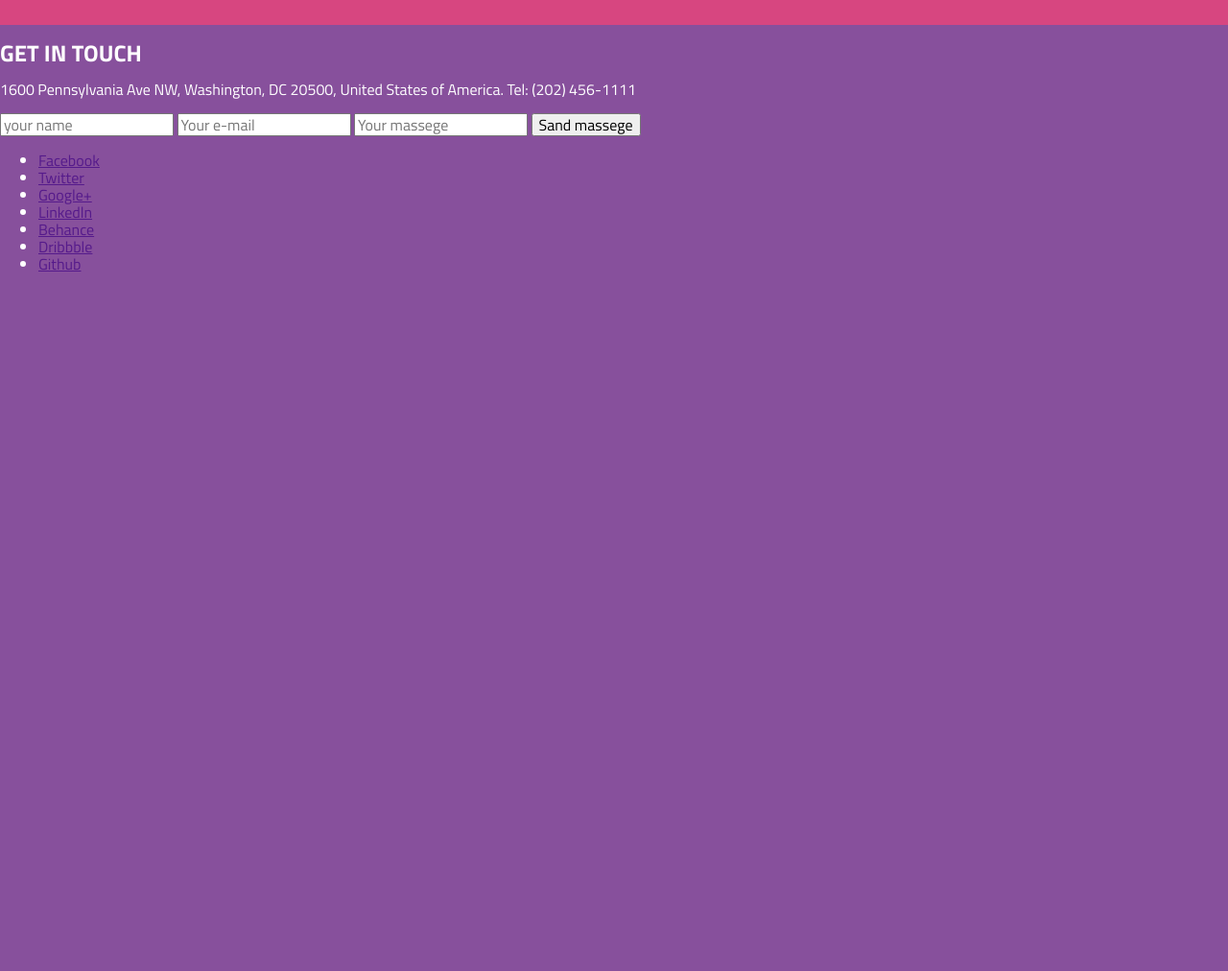
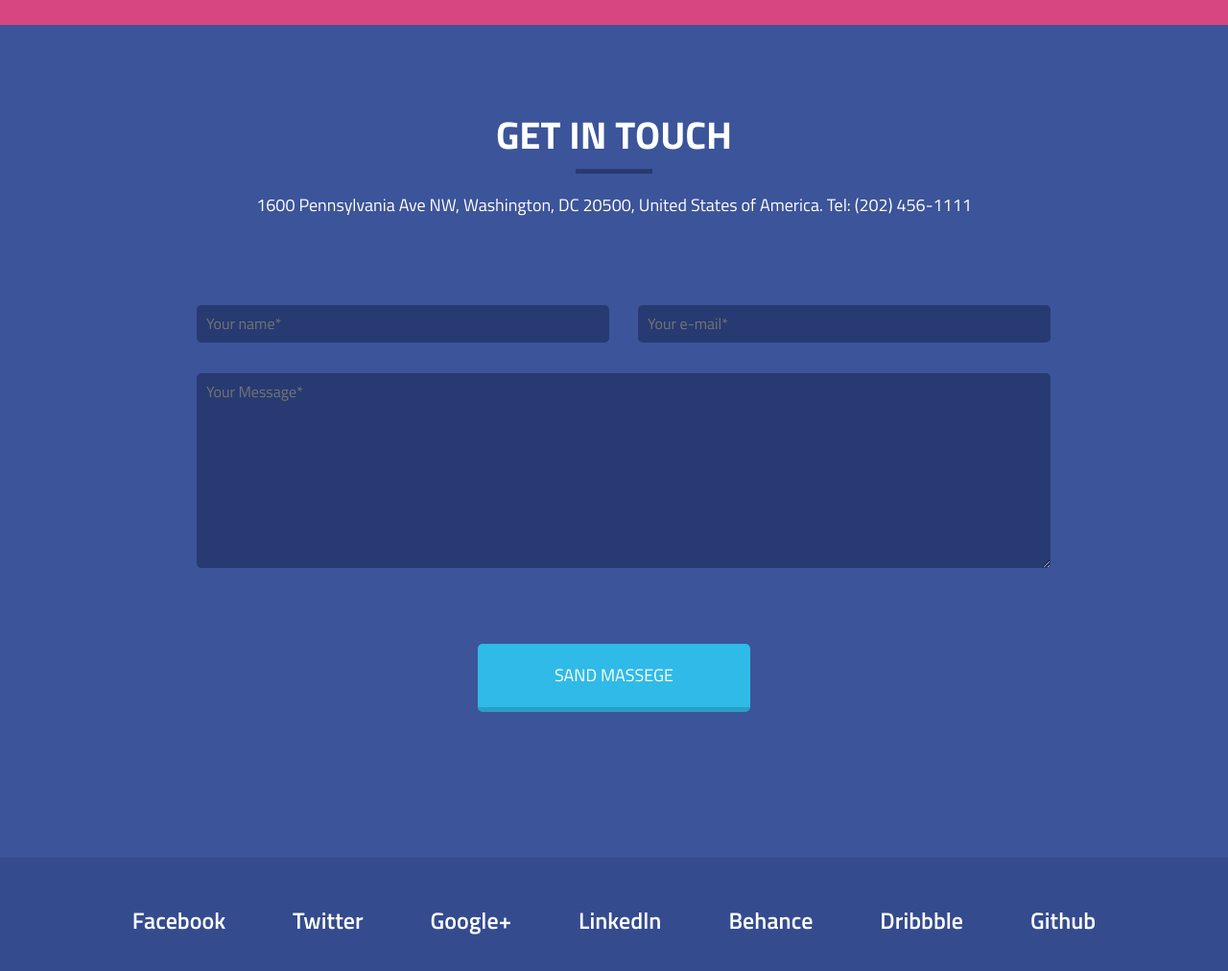
Before and after one commit to saloev/Cuda, a plain HTML site: page index.html in a window 1280 px wide. Shown: the part 5492-6504 px from the top of the page at 96% size. Before the commit the page ends 5792 px from the top, so only its background shows below. Drawn offline with Linux system fonts and the light colour scheme.

Commit message:
stay in touch and main-footer sections are stylized

```diff
--- a/index.html
+++ b/index.html
@@ -4,7 +4,7 @@
 	<meta charset="UTF-8">
 	<title>Cuda</title>
 	<link rel="stylesheet" href="normalize.css">
-	<link href="https://fonts.googleapis.com/css?family=Titillium+Web:300,400,400i,700,900" rel="stylesheet">
+	<link href="https://fonts.googleapis.com/css?family=Titillium+Web:300,400,400i,600,700,900" rel="stylesheet">
 	<link rel="stylesheet" href="style.css">
 </head>
 <body>
@@ -254,21 +254,30 @@
 			</div>
 		</section>
 		<section class="feedback">
+			<div class="wrapper">
 				<h2 class="section-tittle">GET IN TOUCH</h2>
-			<p>1600 Pennsylvania Ave NW, Washington, DC 20500, United States of America. Tel: (202) 456-1111</p>
-			<form action="https://www.some-site.ru">
+				<p class="feedback-subtitle">1600 Pennsylvania Ave NW, Washington, DC 20500, United States of America. Tel: (202) 456-1111</p>
+				<form action="https://www.some-site.com">
+					<p>
 						<lable for="name" class="visually-hidden"></lable>
-				<input type="text" id="name" placeholder="your name" required></input>
+						<input type="text" id="name" placeholder="Your name*" required></input>
+					</p>
+					<p>
 						<lable for="email" class="visually-hidden"></lable>
-				<input type="email" id="email" placeholder="Your e-mail" required></input>
-				<lable for="name" class="visually-hidden"></lable>
-				<input type="text" id="name" placeholder="Your massege" required></input>
+						<input type="email" id="email" placeholder="Your e-mail*" required></input>
+					</p>
+					<p>
+						<lable for="Your-Message" class="visually-hidden"></lable>
+						<textarea name="" id="Your-Message" cols="30" rows="10" placeholder="Your Message*"></textarea>
+					</p>
 					<input type="button" value="Sand massege">
 				</form>
+			</div>
 		</section>
 	</main>
 
 	<footer class="main-footer">
+		<div class="wrapper">
 			<ul>
 				<li><a href="">Facebook</a></li>
 				<li><a href="">Twitter</a></li>
@@ -278,7 +287,7 @@
 				<li><a href="">Dribbble</a></li>
 				<li><a href="">Github</a></li>
 			</ul>
-
+		</div>
 	</footer>
 
 </body>
--- a/style.css
+++ b/style.css
@@ -472,3 +472,108 @@ a: active {
 					margin: 0; padding: 0;
 					color: #ffdd99; font-size: 18px; line-height: 26px; font-weight: 400;
 				}
+
+/*
+
+*/
+.feedback {
+	padding: 100px 0 150px 0;
+
+	color: #fff; text-align: center;
+
+	background: #3c5499;
+}
+	.feedback .wrapper {
+		display: flex; flex-direction: column; align-items: center;
+	}
+		.feedback h2 {
+			margin: 0;
+
+			font-size: 40px; line-height: 30px; text-transform: uppercase;
+		}
+		.feedback h2::after {
+			content: ""; margin: 20px auto; display: block; width: 80px; height: 5px;
+
+			background: #273a71;
+		}
+		.feedback .feedback-subtitle {
+			margin: 0 0 75px 0;
+
+			font-size: 18px; line-height: 26px;
+		}
+		.feedback form {
+			width: 79.09%; display: flex;  flex-wrap: wrap; justify-content: space-between;
+		}
+			.feedback form p:first-child {
+				width: 47.12%; margin-right: 40px;
+			}
+				.feedback form p:first-child input {
+					width: 100%; padding: 10px;
+
+					background: #273a71; border-radius: 5px; border: none;
+				}
+
+			.feedback form p:nth-child(2) {
+				width: 47.12%;
+			}
+				.feedback form p:nth-child(2) input {
+					width: 100%; padding: 10px;
+
+					background: #273a71; border-radius: 5px; border: none;
+				}
+
+			.feedback form p:nth-child(3) {
+				width: 100%;
+			}
+				.feedback form p:nth-child(3) textarea {
+					width: 100%; padding: 10px;
+
+					background: #273a71; border-radius: 5px; border: none;
+				}
+
+			.feedback form input[type="button"] {
+				padding: 20px 80px; margin: 60px auto 0 auto; outline: 0;
+
+				font-size: 18px; line-height: 26px; text-transform: uppercase;	color: #fff;
+
+				background: rgba(48, 186, 231, 1); border-radius: 5px; border: none; border-bottom: 5px solid rgba(0, 0, 0, 0.15);
+			}
+
+			.feedback form input[type="button"]:hover,
+			.feedback form input[type="button"]:focus {
+				cursor: pointer;  background: rgba(48, 186, 231, 0.8);
+			}
+			.feedback form input[type="button"]:active {
+				cursor: pointer;  background: rgba(48, 186, 231, 0.5);
+			}
+/*
+
+*/
+.main-footer {
+	padding: 40px 0;
+
+	background: #344b8e; border-top: 2px solid #3c5499;
+}
+	.main-footer ul {
+		margin: 0; padding: 0; display: flex; justify-content: center;
+
+		list-style: none;
+	}
+	.main-footer ul li {
+
+	}
+		.main-footer ul li a {
+			display: block; padding: 10px; margin-right: 50px;
+
+			color: #fff;font-size: 24px; line-height: 30px; font-weight: 600; text-decoration: none;
+		}
+		.main-footer ul li a:hover,
+		.main-footer ul li a:focus {
+			color: rgba(48, 186, 231, 1);
+		}
+		.main-footer ul li a:active {
+			color: rgba(48, 186, 231, 0.8);
+		}
+		.main-footer ul li:last-child a{
+			margin-right: 0;
+		}
```
Lines whose indentation alone changed are shown as unchanged.
